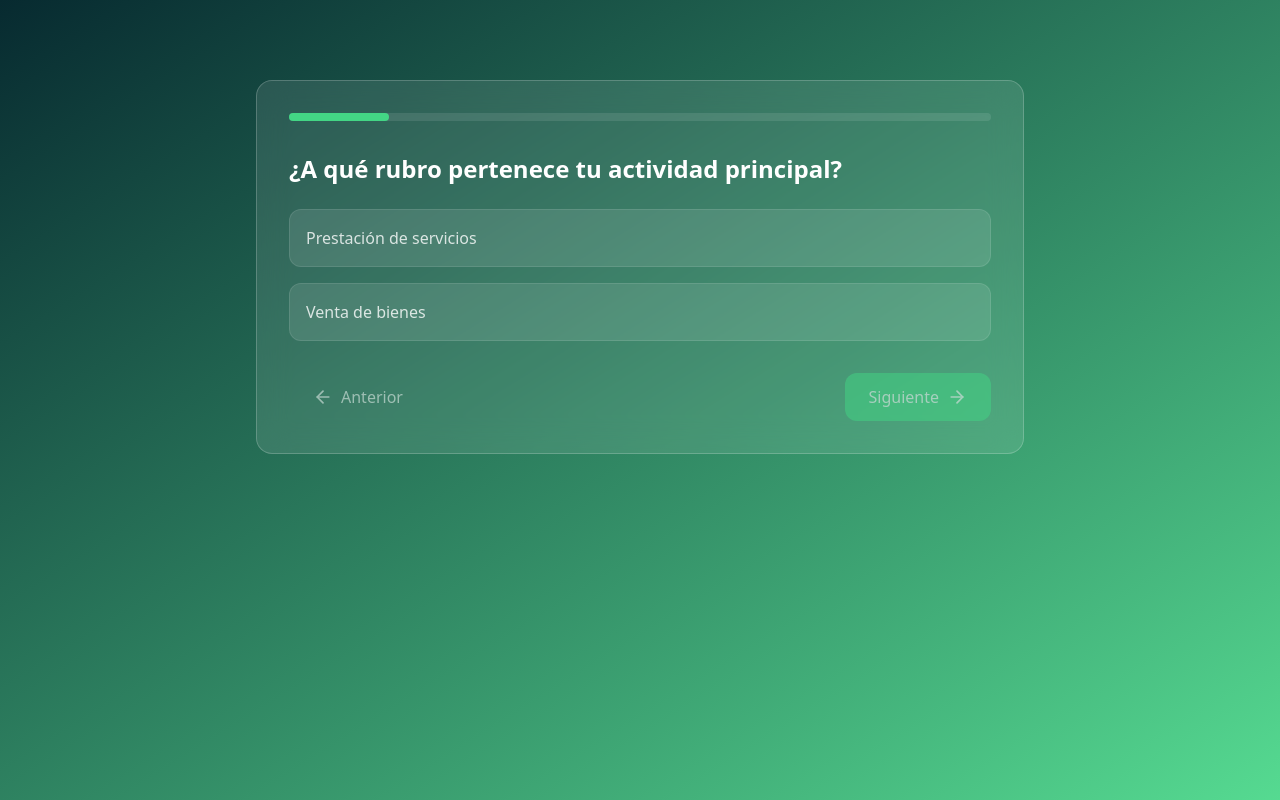
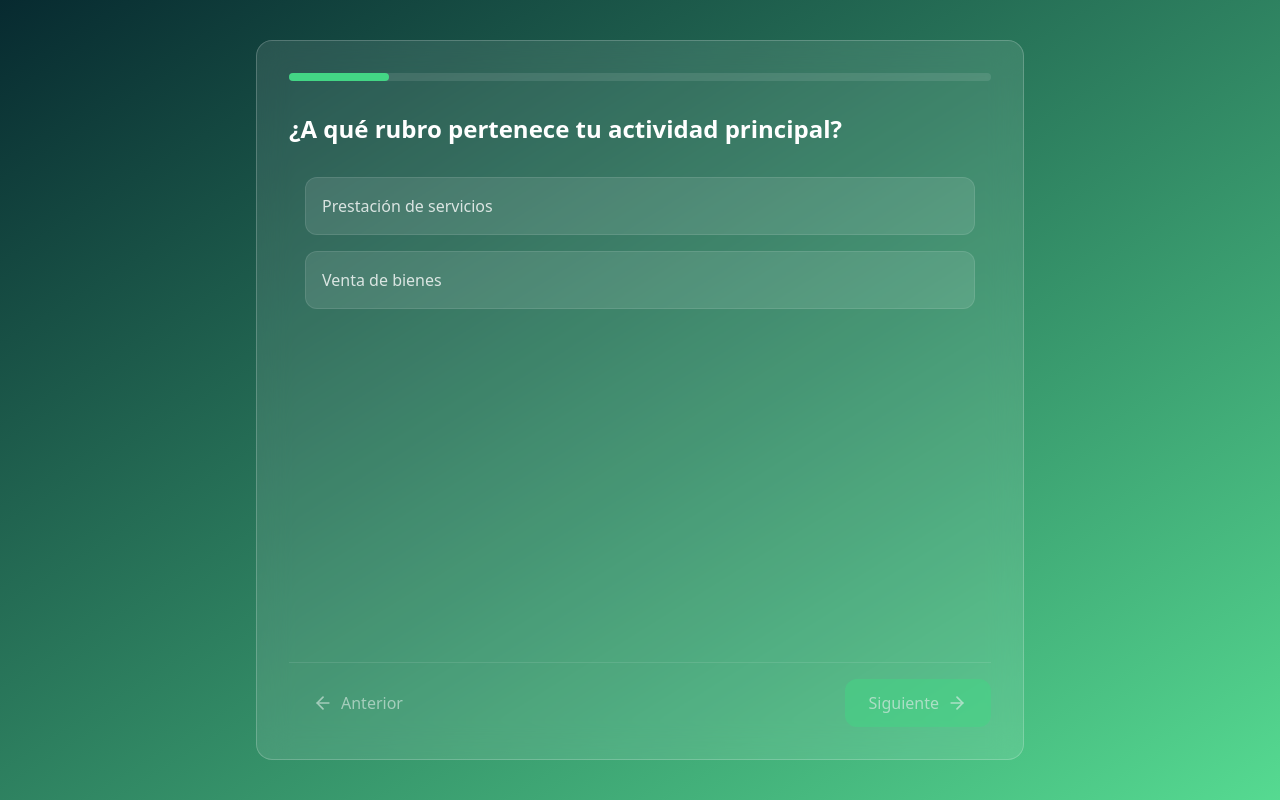
Before and after one commit to demaime/monotributo-dig-front, a Next.js app: page /calcular-categoria in a window 1280 px wide. Built offline with nearby package versions, Linux system fonts and the light colour scheme.

Commit message:
ajustado color en boton de calcular categoria y creado sistema de preguntas

```diff
--- a/src/data/categorias-questions.json
+++ b/src/data/categorias-questions.json
@@ -12,10 +12,15 @@
       "tipo": "seleccion",
       "descripcion": "Solo debes considerar los ingresos del Monotributo, no tengas en cuenta relación de dependencia o jubilación, etc.",
       "opciones": [
-        "Menos de $1.104.166,67",
-        "Entre $1.104.166,67 y $1.370.833,33",
-        "Entre $1.370.833,34 y $2.200.000,00",
-        "Más de $2.200.000,00"
+        "Menos de $1.414.762,58",
+        "Entre $1.414.762,58 y $2.103.613,77",
+        "Entre $2.103.613,77 y $2.944.406,27",
+        "Entre $2.944.406,27 y $3.656.603,38",
+        "Entre $3.656.603,38 y $4.305.799,15",
+        "Entre $4.305.799,15 y $5.011.724,62",
+        "Entre $5.011.724,62 y $5.646.559,47",
+        "Entre $5.646.559,47 y $6.304.729,33",
+        "Más de $6.304.729,33"
       ]
     },
     {
--- a/src/pages/calcular-categoria.js
+++ b/src/pages/calcular-categoria.js
@@ -18,12 +18,12 @@ const CalcularCategoria = () => {
     switch (pregunta.tipo) {
       case "seleccion":
         return (
-          <div className="space-y-4">
+          <div className="space-y-4 overflow-y-auto overflow-x-hidden px-4">
             {pregunta.opciones.map((opcion, index) => (
               <motion.button
                 key={index}
-                whileHover={{ scale: 1.02 }}
-                whileTap={{ scale: 0.98 }}
+                whileHover={{ scale: 1.01 }}
+                whileTap={{ scale: 0.99 }}
                 onClick={() => handleResponse(pregunta.id, opcion)}
                 className={`w-full text-left p-4 rounded-xl border transition-all ${
                   respuestas[pregunta.id] === opcion
@@ -39,6 +39,7 @@ const CalcularCategoria = () => {
 
       case "numero":
         return (
+          <div className="px-4">
             <input
               type="number"
               min={pregunta.min}
@@ -47,18 +48,19 @@ const CalcularCategoria = () => {
               onChange={(e) => handleResponse(pregunta.id, e.target.value)}
               className="w-full bg-white/10 border border-white/20 rounded-xl p-4 text-white focus:outline-none focus:border-[#43d685] focus:ring-1 focus:ring-[#43d685]"
             />
+          </div>
         );
 
       case "checkbox":
         return (
-          <div className="space-y-4">
+          <div className="space-y-4 overflow-y-auto overflow-x-hidden px-4">
             {pregunta.opciones.map((opcion, index) => {
               const isChecked = respuestas[pregunta.id]?.includes(opcion);
               return (
                 <motion.button
                   key={index}
-                  whileHover={{ scale: 1.02 }}
-                  whileTap={{ scale: 0.98 }}
+                  whileHover={{ scale: 1.01 }}
+                  whileTap={{ scale: 0.99 }}
                   onClick={() => {
                     const currentSelections = respuestas[pregunta.id] || [];
                     const newSelections = isChecked
@@ -88,7 +90,7 @@ const CalcularCategoria = () => {
                         />
                       )}
                     </div>
-                    {opcion}
+                    <span className="flex-1">{opcion}</span>
                   </div>
                 </motion.button>
               );
@@ -104,15 +106,15 @@ const CalcularCategoria = () => {
   const preguntaActual = preguntas.preguntas[currentStep];
 
   return (
-    <div className="min-h-screen bg-gradient-to-br from-[#072a30] to-[#43d685]/90 py-20">
-      <div className="container mx-auto px-4">
+    <div className="min-h-screen h-screen bg-gradient-to-br from-[#072a30] to-[#43d685]/90 flex items-center justify-center p-4">
       <motion.div
         initial={{ opacity: 0, y: 20 }}
         animate={{ opacity: 1, y: 0 }}
-          className="max-w-3xl mx-auto bg-white/10 backdrop-blur-lg rounded-2xl p-8 border border-white/20"
+        className="w-full max-w-3xl h-[90vh] bg-white/10 backdrop-blur-lg rounded-2xl border border-white/20 flex flex-col overflow-hidden"
       >
         {/* Progress bar */}
-          <div className="w-full h-2 bg-white/10 rounded-full mb-8">
+        <div className="p-8 pb-0">
+          <div className="w-full h-2 bg-white/10 rounded-full">
             <motion.div
               initial={{ width: 0 }}
               animate={{
@@ -123,26 +125,33 @@ const CalcularCategoria = () => {
               className="h-full bg-[#43d685] rounded-full"
             />
           </div>
+        </div>
 
-          {/* Pregunta */}
+        {/* Content container with flex layout */}
+        <div className="flex flex-col flex-1 min-h-0 p-8">
+          {/* Pregunta header - fixed height */}
           <motion.div
             key={currentStep}
             initial={{ opacity: 0, x: 20 }}
             animate={{ opacity: 1, x: 0 }}
             exit={{ opacity: 0, x: -20 }}
-            className="space-y-6"
+            className="mb-6"
           >
             <h2 className="text-2xl font-bold text-white mb-2">
               {preguntaActual.texto}
             </h2>
             {preguntaActual.descripcion && (
-              <p className="text-white/70 mb-6">{preguntaActual.descripcion}</p>
+              <p className="text-white/70">{preguntaActual.descripcion}</p>
             )}
-            {renderPregunta(preguntaActual)}
           </motion.div>
 
-          {/* Navigation buttons */}
-          <div className="flex justify-between mt-8">
+          {/* Respuestas container - scrollable */}
+          <div className="flex-1 min-h-0 overflow-y-auto overflow-x-hidden">
+            {renderPregunta(preguntaActual)}
+          </div>
+
+          {/* Navigation buttons - fixed height */}
+          <div className="flex justify-between mt-6 pt-4 border-t border-white/10">
             <button
               onClick={() => setCurrentStep((prev) => prev - 1)}
               disabled={currentStep === 0}
@@ -179,8 +188,8 @@ const CalcularCategoria = () => {
               <ArrowRight className="w-5 h-5" />
             </button>
           </div>
+        </div>
       </motion.div>
-      </div>
     </div>
   );
 };
--- a/src/pages/index.js
+++ b/src/pages/index.js
@@ -302,7 +302,7 @@ function App() {
             whileHover={{ scale: 1.05 }}
             whileTap={{ scale: 0.95 }}
             onClick={() => router.push("/calcular-categoria")}
-            className="inline-flex items-center gap-3 bg-[#43d685] text-white px-12 py-6 rounded-2xl font-bold text-2xl hover:bg-[#43d685]/90 transition-colors shadow-lg shadow-[#43d685]/20 border border-white/10"
+            className="inline-flex items-center gap-3 bg-[#072a30] text-white px-12 py-6 rounded-2xl font-bold text-2xl hover:bg-[#43d685]/90 transition-colors shadow-lg shadow-[#43d685]/20 border border-white/10"
           >
             <Calculator className="w-8 h-8" />
             Calculá tu categoría
--- a/src/styles/globals.css
+++ b/src/styles/globals.css
@@ -27,7 +27,7 @@ azul: #072a30
 
 ::-webkit-scrollbar {
   width: 3px;
-  background: rgb(17 24 39);
+  background: #072a30;
 }
 
 ::-webkit-scrollbar-track {
```
Lines whose indentation alone changed are shown as unchanged.
